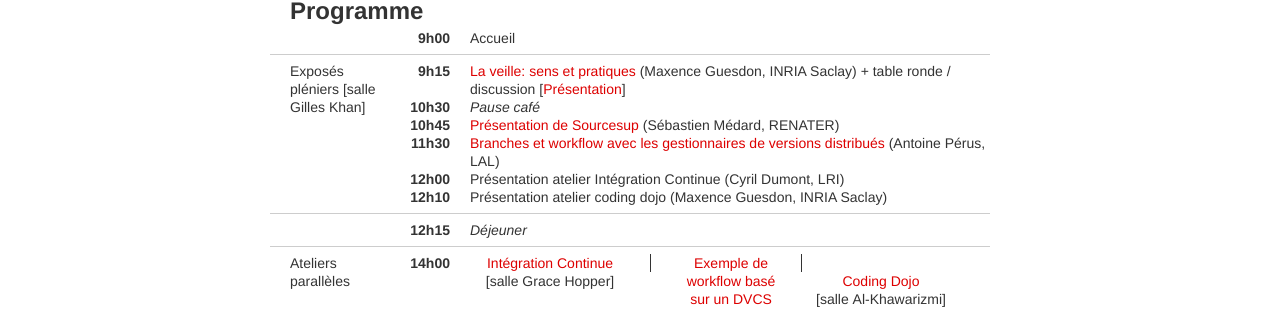
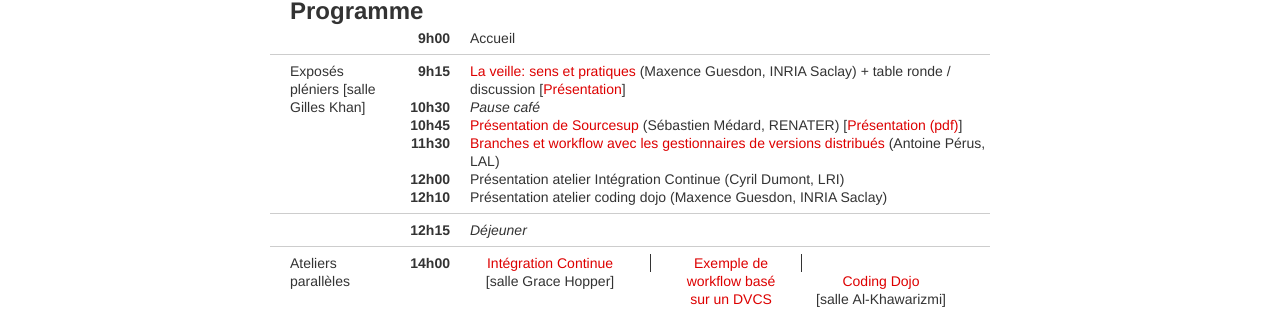
Before and after one commit to reseau-loops/reseau-loops.github.com, a Jekyll site: the page built from journee_2013_12.html, in a window 1280 px wide and 900 px high. Shown: the part 383-692 px from the top of the window. Built offline with Jekyll 4.4.1, drawn with Linux system fonts in a browser that asks for light colours; Markdown is read by kramdown in place of the engine named in the settings; comment, search, counter and statistics services are not loaded.

Commit message:
ajout presentation S. medard

```diff
--- a/journee_2013_12.html
+++ b/journee_2013_12.html
@@ -60,7 +60,7 @@ de préparer au mieux cette journée. Merci de vous inscrire via
     <div class="row">
       <div class="span1 time">10h45</div>
       <div class="span9"><a href="#sourcesup">Présentation de Sourcesup</a>
-        (Sébastien Médard, RENATER)</div>
+        (Sébastien Médard, RENATER) [<a href="presentations/2013-12-19-sebastien-medard-sourcesup.pdf">Présentation (pdf)</a>]</div>
     </div>
     <div class="row">
       <div class="span1 time">11h30</div>
```
Also changed, not shown: 1 other file.
